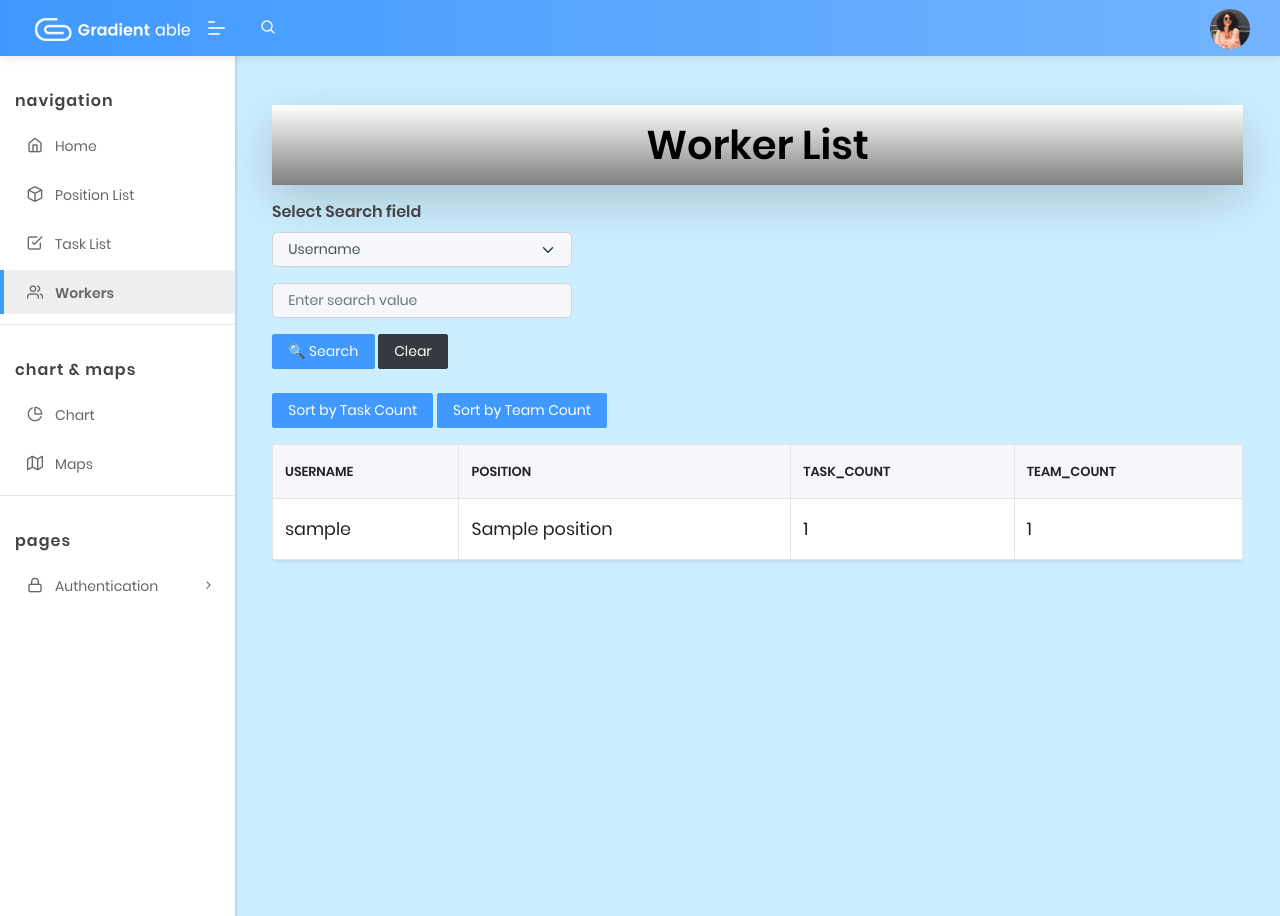
After one commit to Ppllupold/ITCompanyTaskManager, a Django app: page /workers/ in a window 1280 px wide. The commit adds this page. Run offline with Django 5.2, Linux system fonts and the light colour scheme; tables that the repository leaves empty hold one stand-in row (values such as "Sample post"); some libraries are stand-ins or nearby versions.

Commit message:
created worker list view, template, practiced django forms

```diff
--- /dev/null
+++ b/taskmanagerApp/forms.py
@@ -0,0 +1,21 @@
+from django import forms
+
+
+class WorkerSearchForm(forms.Form):
+    SEARCH_CHOICES = [
+        ("username", "Username"),
+        ("position", "Position"),
+    ]
+
+    search_field = forms.ChoiceField(
+        choices=SEARCH_CHOICES,
+        required=False,
+        widget=forms.Select(attrs={"class": "form-select"}),
+        label="Select Search field"
+    )
+
+    search_value = forms.CharField(
+        required=False,
+        widget=forms.TextInput(attrs={"class": "form-control", "placeholder": "Enter search value"}),
+        label=""
+    )
--- a/taskmanagerApp/urls.py
+++ b/taskmanagerApp/urls.py
@@ -1,10 +1,11 @@
 from django.urls import path
-from taskmanagerApp.views import index, PositionListView
+from taskmanagerApp.views import index, PositionListView, WorkerListView
 from .views import TaskListView
 
 urlpatterns = [
     path("", index, name='index'),
     path("tasks/", TaskListView.as_view(), name="task-list"),
     path("positions/", PositionListView.as_view(), name="position-list"),
+    path("workers/", WorkerListView.as_view(), name="worker-list"),
 ]
 app_name = "taskManagerApp"
--- a/taskmanagerApp/views.py
+++ b/taskmanagerApp/views.py
@@ -3,7 +3,8 @@ from django.db.models.functions import Lower
 from django.shortcuts import render
 from django.views import generic
 
-from taskmanagerApp.models import Task, Position
+from taskmanagerApp.forms import WorkerSearchForm
+from taskmanagerApp.models import Task, Position, Worker
 
 
 def index(request):
@@ -16,6 +17,11 @@ class TaskListView(generic.ListView):
 
     def get_queryset(self):
         queryset = Task.objects.filter(is_completed=False).select_related("task_type")
+
+        query = self.request.GET.get("searchFor", "")
+        if query:
+            queryset = queryset.filter(name__icontains=query)
+
         sort_param = self.request.GET.get("sort", "priority")
 
         if sort_param == "task_type":
@@ -34,3 +40,36 @@ class PositionListView(generic.ListView):
         if sort_param == "worker_count":
             return queryset.order_by(sort_param)
         return queryset.order_by(Lower("name"))
+
+
+class WorkerListView(generic.ListView):
+    model = Worker
+    template_name = "TMapp/worker-list.html"
+
+    def get_queryset(self):
+
+        queryset = Worker.objects.annotate(task_count=Count("assigned_tasks"),
+                                           team_count=Count("teams")).select_related("position")
+        search_form = WorkerSearchForm(self.request.GET)
+        sort_param = self.request.GET.get("sort")
+        if search_form.is_valid():
+            search_field = search_form.cleaned_data["search_field"]
+            search_value = search_form.cleaned_data["search_value"]
+
+            if search_field == "position":
+                queryset = queryset.filter(position__name__icontains=search_value)
+            elif search_field == "username":
+                queryset = queryset.filter(username__icontains=search_value)
+
+        if sort_param == "task_count":
+            queryset = queryset.order_by("task_count")
+        elif sort_param == "team_count":
+            queryset = queryset.order_by("-team_count")
+        else:
+            queryset.order_by("username")
+        return queryset
+
+    def get_context_data(self, **kwargs):
+        context = super().get_context_data(**kwargs)
+        context["searchForm"] = WorkerSearchForm(self.request.GET)
+        return context
--- a/templates/TMapp/task-list.html
+++ b/templates/TMapp/task-list.html
@@ -1,4 +1,5 @@
 {% extends "layouts/base.html" %}
+
 
 {% block stylesheets %}
   {% include "includes/list_styles.html" %}
--- /dev/null
+++ b/templates/TMapp/worker-list.html
@@ -0,0 +1,78 @@
+{% extends "layouts/base.html" %}
+{% load crispy_forms_filters %}
+
+
+{% block stylesheets %}
+  {% include "includes/list_styles.html" %}
+  <style>
+      label {
+          font-weight: bold;
+          font-size: 1rem;
+          color: #444;
+          display: block;
+          margin-bottom: 5px;
+          margin-top: 15px;
+      }
+  </style>
+{% endblock %}
+
+{% block content %}
+  <div class="pcoded-main-container">
+    <div class="pcoded-content">
+      <div class="container mt-4">
+
+        <h1 class="text-center text-black p-3 shadow-lg"
+            style="background: linear-gradient(to top, gray, white); border-radius: 0; margin: 0; width: 100%;">
+          Worker List</h1>
+
+
+        <form method="get" class="mb-4" style="max-width: 300px;">
+          {{ searchForm|crispy }}
+          <button type="submit" class="btn btn-primary">🔍 Search</button>
+          <a href="{% url 'taskmanager:worker-list' %}" class="btn btn-dark">Clear</a>
+        </form>
+
+
+        <div class="sorting-buttons mb-3">
+          <a href="?sort=task_count&search_field={{ request.GET.search_field }}&search_value={{ request.GET.search_value }}"
+             class="btn {% if request.GET.sort == 'task_count' %}btn-secondary{% else %}btn-primary{% endif %}">
+            Sort by Task Count
+          </a>
+          <a href="?sort=team_count&search_field={{ request.GET.search_field }}&search_value={{ request.GET.search_value }}"
+             class="btn {% if request.GET.sort == 'team_count' %}btn-secondary{% else %}btn-primary{% endif %}">
+            Sort by Team Count
+          </a>
+        </div>
+
+
+        <div class="table-responsive">
+          <table class="table table-hover table-bordered shadow-sm rounded"
+                 style="background-color: white; font-size: 1.1rem;">
+            <thead class="bg-dark text-white">
+            <tr>
+              <th scope="col">Username</th>
+              <th scope="col">Position</th>
+              <th scope="col">Task_count</th>
+              <th scope="col">Team_count</th>
+            </tr>
+            </thead>
+            <tbody>
+            {% for worker in worker_list %}
+              <tr class="align-middle">
+                <td>{{ worker.username }}</td>
+                <td>{{ worker.position.name }}</td>
+                <td>{{ worker.task_count }}</td>
+                <td>{{ worker.team_count }}</td>
+              </tr>
+            {% empty %}
+              <tr>
+                <td colspan="3" class="text-center">No workers found.</td>
+              </tr>
+            {% endfor %}
+            </tbody>
+          </table>
+        </div>
+      </div>
+    </div>
+  </div>
+{% endblock %}
--- a/templates/includes/sidebar.html
+++ b/templates/includes/sidebar.html
@@ -21,12 +21,9 @@
 						<a href= "{% url "taskManagerApp:task-list" %}" class="nav-link "><span class="pcoded-micon"><i
 									class="feather icon-check-square"></i></span><span class="pcoded-mtext">Task List</span></a>
 					</li>
-					<li class="nav-item pcoded-menu-caption">
-						<label>table</label>
-					</li>
 					<li class="nav-item">
-						<a href="/tbl_bootstrap.html" class="nav-link "><span class="pcoded-micon"><i
-									class="feather icon-align-justify"></i></span><span class="pcoded-mtext">Bootstrap table</span></a>
+						<a href="{% url "taskmanager:worker-list" %}" class="nav-link "><span class="pcoded-micon"><i
+									class="feather icon-users"></i></span><span class="pcoded-mtext">Workers</span></a>
 					</li>
 					<li class="nav-item pcoded-menu-caption">
 						<label>Chart & Maps</label>
```
